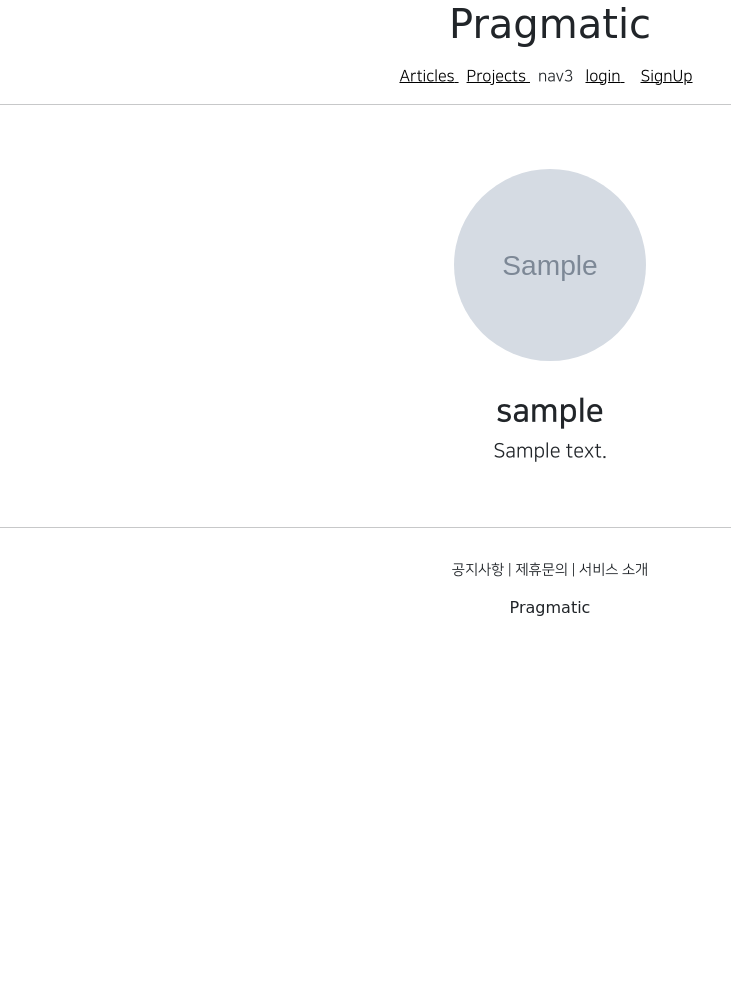
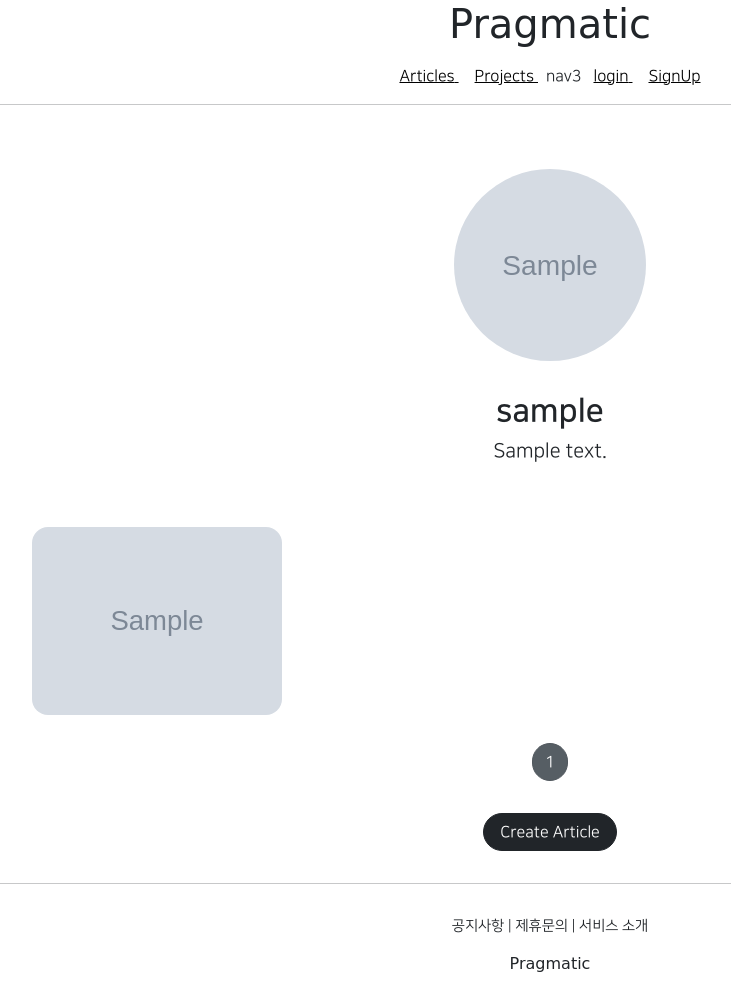
Before and after one commit to 2044smile/pragmatic, a Django app: page /accounts/detail/1 in a window 1280 px wide. Shown: the whole page, without its empty margins (90-821 px from the left). Before the commit the page ends 616 px from the top, so only its background shows below. Run offline with Django 3.2, Linux system fonts and the light colour scheme; tables that the repository leaves empty hold one stand-in row (values such as "Sample post"); grey boxes marked "Sample" are stand-in pictures; parts of the project's set-up code (start-up, migrations or seed data) failed here and were passed over; some libraries are stand-ins or nearby versions.

Commit message:
django course 41 commit

```diff
--- a/accountapp/templates/accountapp/detail.html
+++ b/accountapp/templates/accountapp/detail.html
@@ -44,5 +44,8 @@
             </a>
             {% endif %}
         </div>
+        <div>
+            {% include 'snippets/list_fragment.html' with article_list=object_list %}
+        </div>
     </div>
 {% endblock %}
--- a/accountapp/views.py
+++ b/accountapp/views.py
@@ -7,10 +7,12 @@ from django.views.generic import CreateView, DetailView, UpdateView, DeleteView
 from django.contrib.auth.models import User
 from django.contrib.auth.forms import UserCreationForm
 from django.urls import reverse, reverse_lazy
+from django.views.generic.list import MultipleObjectMixin
 
 from accountapp.models import HelloWorld
 from accountapp.forms import AccountUpdateForm
 from accountapp.decorators import account_ownership_required
+from articleapp.models import Article
 
 
 has_ownership = [account_ownership_required, login_required]
@@ -38,10 +40,16 @@ class AccountCreateView(CreateView):
     template_name = 'accountapp/create.html'
 
 
-class AccountDetailView(DetailView):
+class AccountDetailView(DetailView, MultipleObjectMixin):
     model = User
     context_object_name = 'target_user'
     template_name = 'accountapp/detail.html'
+
+    paginate_by = 25
+
+    def get_context_data(self, **kwargs):
+        object_list = Article.objects.filter(writer=self.get_object())
+        return super(AccountDetailView, self).get_context_data(object_list=object_list, **kwargs)
 
 
 @method_decorator(has_ownership, 'get')
--- a/articleapp/forms.py
+++ b/articleapp/forms.py
@@ -5,4 +5,4 @@ from articleapp.models import Article
 class ArticleCreationForm(ModelForm):
     class Meta:
         model = Article
-        fields = ['title', 'image', 'content']
+        fields = ['title', 'image', 'project', 'content']
--- a/articleapp/models.py
+++ b/articleapp/models.py
@@ -1,9 +1,12 @@
 from django.db import models
 from django.contrib.auth.models import User
+
+from projectapp.models import Project
 
 # Create your models here.
 class Article(models.Model):
     writer = models.ForeignKey(User, on_delete=models.SET_NULL, related_name='article', null=True)
+    project = models.ForeignKey(Project, on_delete=models.SET_NULL, related_name='article', null=True)
 
     title = models.CharField(max_length=200, null=True)
     image = models.ImageField(upload_to='article/', null=False)
--- a/projectapp/templates/projectapp/detail.html
+++ b/projectapp/templates/projectapp/detail.html
@@ -12,5 +12,10 @@
                 {{ target_project.description }}
             </h5>
         </div>
+        <div>
+
+            {% include 'snippets/list_fragment.html' with article_list=object_list %}
+
+        </div>
     </div>
 {% endblock %}
--- a/static/base.css
+++ b/static/base.css
@@ -31,7 +31,7 @@ a:hover {
     text-decoration: none;
 }
 
-.prgmatic_header_nav {
+.pragmatic_header_nav {
     margin: 0rem 0.5rem;
 }
 
--- a/templates/header.html
+++ b/templates/header.html
@@ -5,25 +5,25 @@
         </h1>
     </div>
     <div class="pragmatic_header_navbar">
-        <a href="{% url 'articleapp:list' %}" class=prgmatic_header_nav">
+        <a href="{% url 'articleapp:list' %}" class="pragmatic_header_nav">
             <span>Articles</span>
         </a>
-        <a href="{% url 'projectapp:list' %}" class="prgmatic_header_nav">
+        <a href="{% url 'projectapp:list' %}" class="pragmatic_header_nav">
             <span>Projects</span>
         </a>
         <span>nav3</span>
         {% if not user.is_authenticated %}
-        <a href="{% url 'accountapp:login' %}?next={{ request.path }}" class="prgmatic_header_nav">
+        <a href="{% url 'accountapp:login' %}?next={{ request.path }}" class="pragmatic_header_nav">
             <span>login</span>
         </a>
-        <a href="{% url 'accountapp:create' %}" class="prgmatic_header_nav">
+        <a href="{% url 'accountapp:create' %}" class="pragmatic_header_nav">
             <span>SignUp</span>
         </a>
         {% else %}
-        <a href="{% url 'accountapp:detail' pk=user.pk %} class="prgmatic_header_nav">
+        <a href="{% url 'accountapp:detail' pk=user.pk %}" class="pragmatic_header_nav">
             <span>MyPage</span>
         </a>
-        <a href="{% url 'accountapp:logout' %}?next={{ request.path }}" class="prgmatic_header_nav">
+        <a href="{% url 'accountapp:logout' %}?next={{ request.path }}" class="pragmatic_header_nav">
             <span>logout</span>
         </a>
         {% endif %}
--- /dev/null
+++ b/templates/snippets/list_fragment.html
@@ -0,0 +1,49 @@
+{% load static %}
+
+    <style>
+
+        .container {
+            padding: 0;
+            margin: 0, auto;
+        }
+
+        .container a {
+            width: 45%;
+            max-width: 250px;
+        }
+        .container div{
+            width: 250px;
+            background-color: autiquewhite;
+            display: flex;
+            justify-content: center;
+            align-items: center;
+            border-radius: 1rem;
+        }
+        .container img{
+            width: 100%;
+            border-radius: 1rem;
+        }
+
+</style>
+    {% if article_list %}
+    <div class="container">
+        {% for article in article_list %}
+        <a href="{% url 'articleapp:detail' pk=article.pk %}">
+            {% include 'snippets/card.html' with article=article %}
+        </a>
+        {% endfor %}
+    </div>
+    <script src="{% static 'js/magicgrid.js' %}"></script>
+    {% else %}
+    <div class="text-center">
+        <h1>No Article YET!</h1>
+    </div>
+    {% endif %}
+
+    {% include 'snippets/pagination.html' with page_obj=page_obj %}
+
+    <div style="text-align: center">
+        <a href="{% url 'articleapp:create' %}" class="btn btn-dark rounded-pill mt-3 mb-3 px-3">
+            Create Article
+        </a>
+    </div>
```
Also changed, not shown: projectapp/views.py (+8 -1 lines), articleapp/migrations/0002_article_project.py (added).
